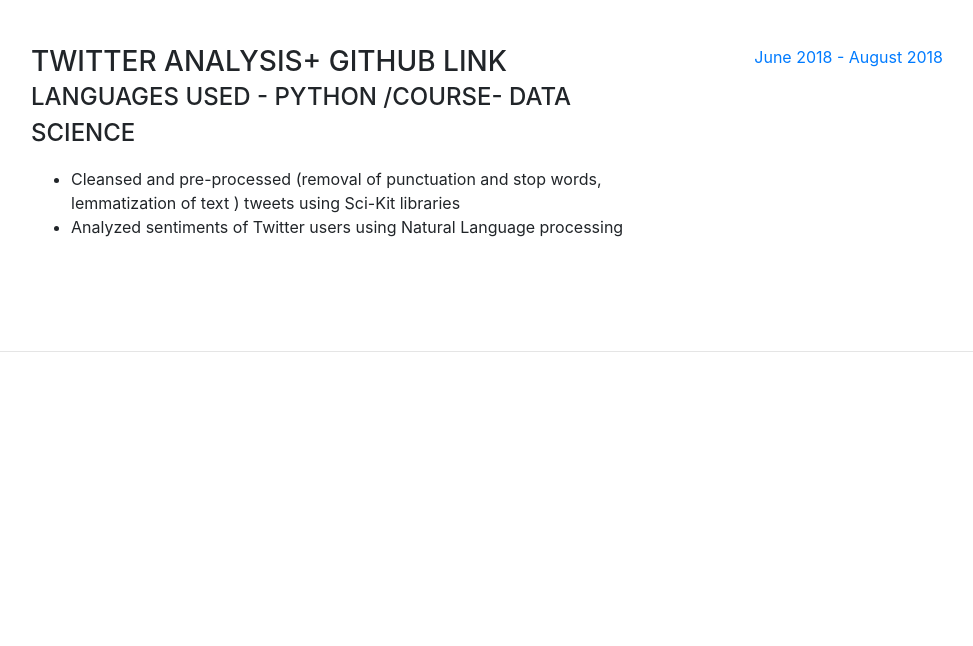
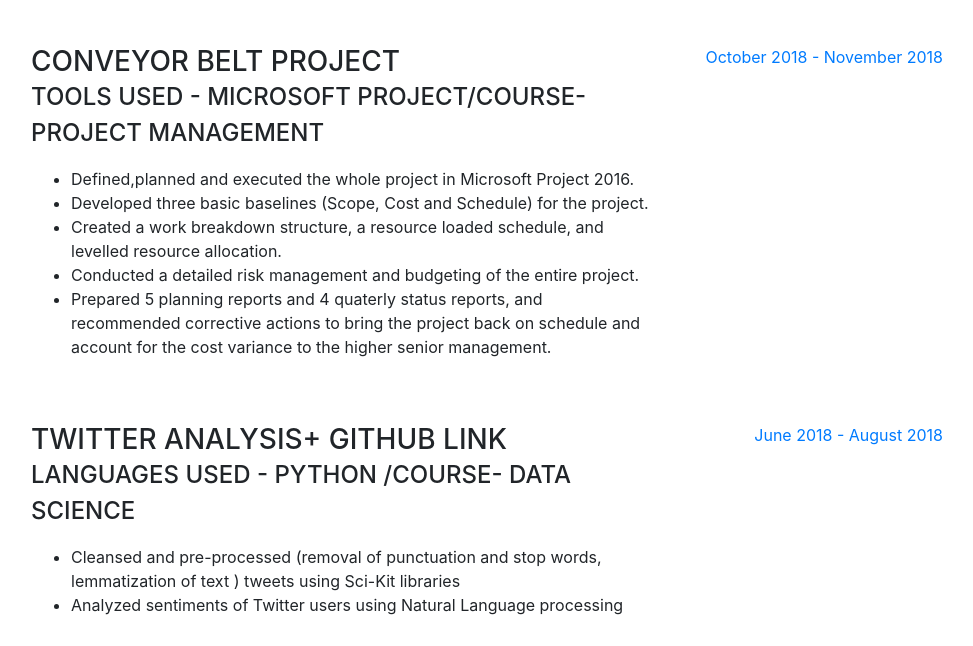
Before and after one commit to megh4/megh4.github.io, a website with bundled scripts: page index.html in a window 1280 px wide. Shown: the part 4217-4863 px from the top of the page, without its empty margins (289-1262 px from the left). Built offline with nearby package versions, Linux system fonts and the light colour scheme; a web font is replaced by a local one.

Commit message:
Update index.html

```diff
--- a/index.html
+++ b/index.html
@@ -296,6 +296,25 @@
 
         <div class="resume-item d-flex flex-column flex-md-row mb-5">
           <div class="resume-content mr-auto">
+            <h3 class="mb-0">Conveyor Belt Project</h3>
+            <div class="subheading mb-3">Tools used - Microsoft Project/course- Project Management</div>
+            <p>
+              <ul>
+                <li> Defined,planned and executed the whole project in Microsoft Project 2016.</li>
+                <li> Developed three basic baselines (Scope, Cost and Schedule) for the project.</li>
+                <li> Created a work breakdown structure, a resource loaded schedule, and levelled resource allocation.</li>
+                <li> Conducted a detailed risk management and budgeting of the entire project.</li>
+                <li> Prepared 5 planning reports and 4 quaterly status reports, and recommended corrective actions to bring the project back on schedule and account for the cost variance to the higher senior management.</li>
+
+              </ul>
+            </p>
+          </div>
+          <div class="resume-date text-md-right">
+            <span class="text-primary">October 2018 - November 2018</span>
+          </div>
+        </div>
+        <div class="resume-item d-flex flex-column flex-md-row mb-5">
+          <div class="resume-content mr-auto">
             <h3 class="mb-0">Twitter Analysis+ Github Link</h3>
             <div class="subheading mb-3">Languages used - Python /course- Data Science</div>
             <p>
```
